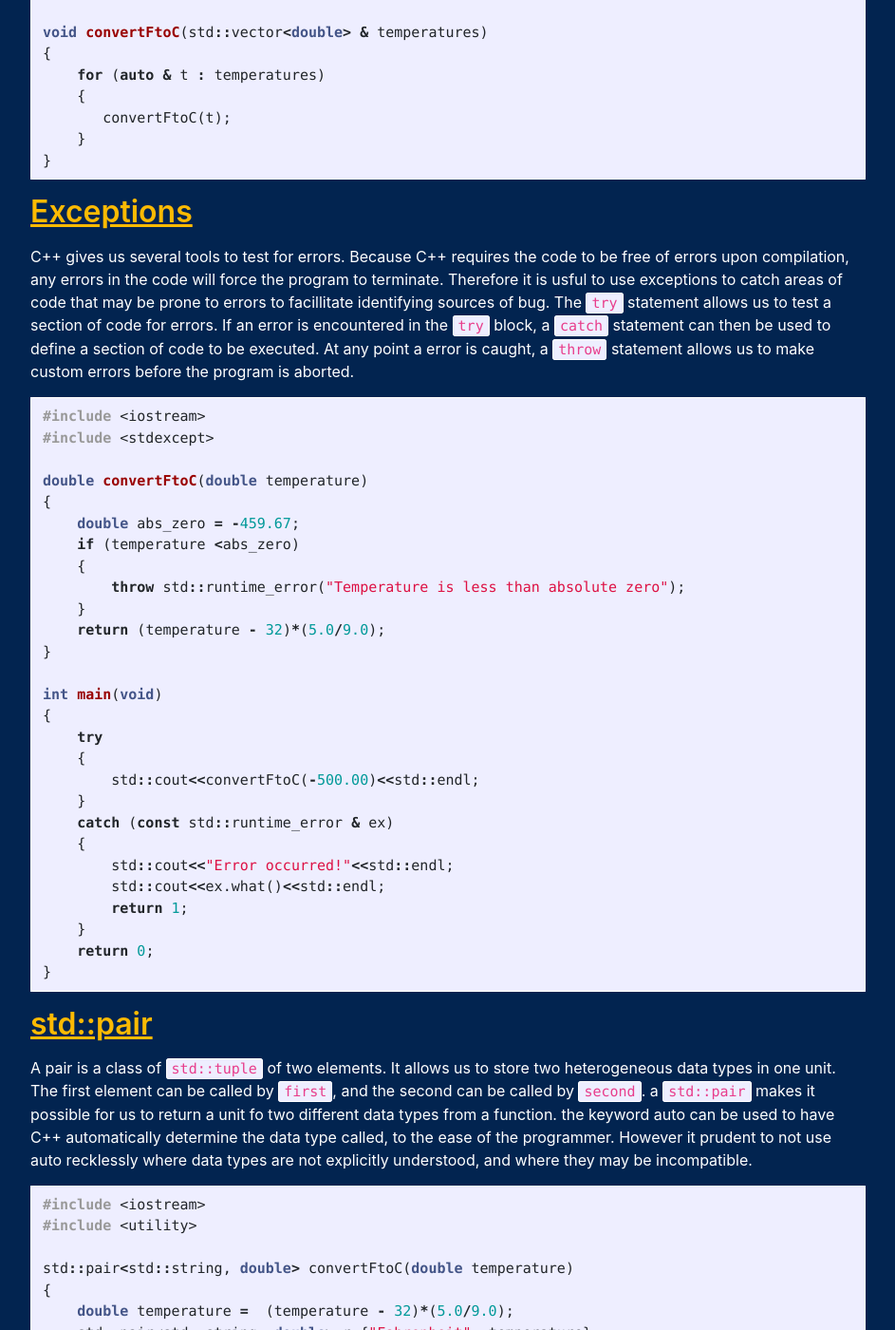
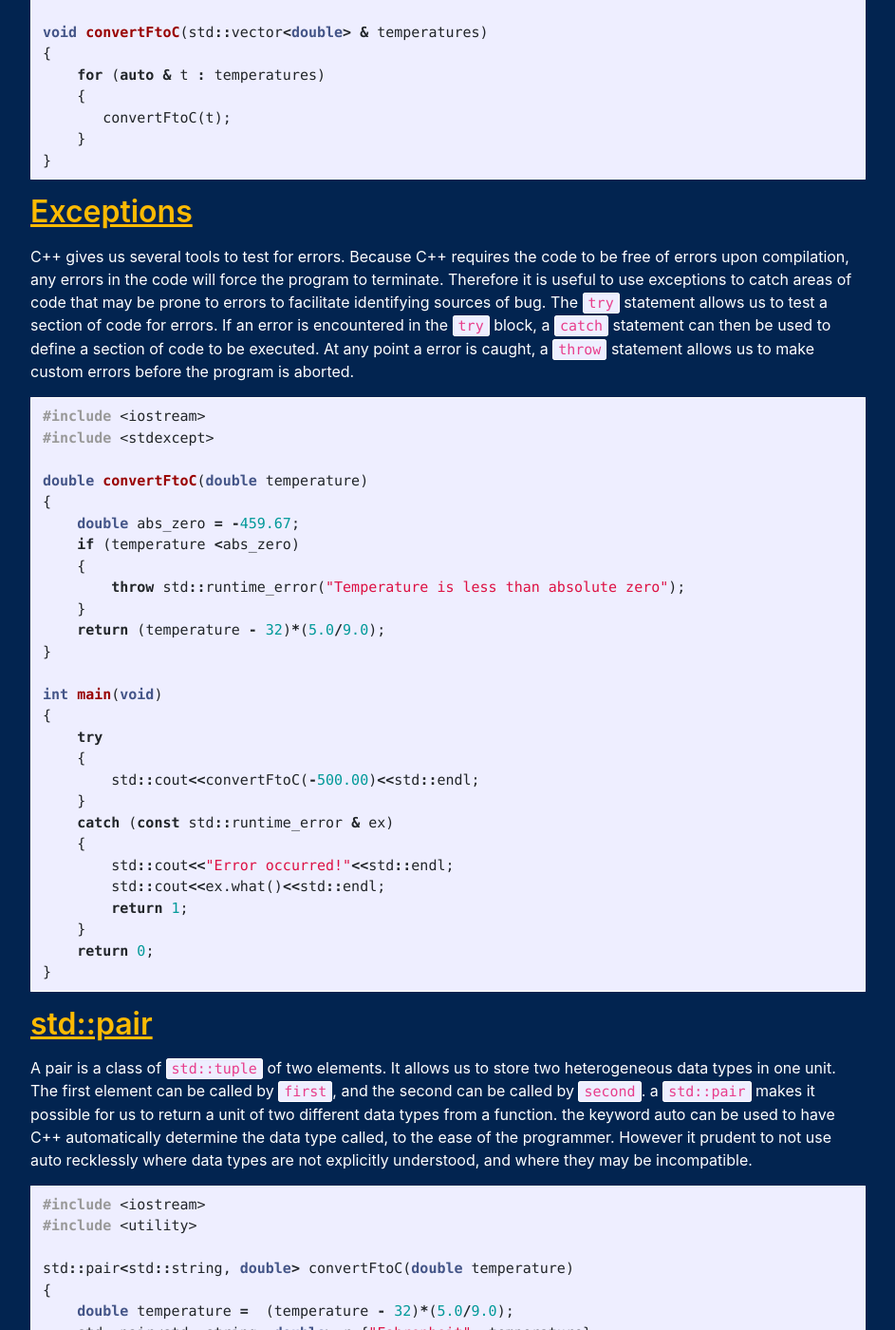
Before and after one commit to msse-2021-bootcamp/team2-blog, a Jekyll site: the page built from _posts/2021-08-18-Day-8-Post.md, in a window 1280 px wide and 1400 px high, scrolled down 1929 px. Shown: the whole window at 95% size, without its empty margins (168-1111 px from the left). Built offline with Jekyll 4.4.1, drawn with Linux system fonts in a browser that asks for light colours; some web fonts are replaced; Markdown is read by kramdown in place of the engine named in the settings; some of the changed text lies outside the part shown.

Commit message:
Apply suggestions from code review

````diff
--- a/_posts/2021-08-18-Day-8-Post.md
+++ b/_posts/2021-08-18-Day-8-Post.md
@@ -67,7 +67,7 @@ void convertFtoC(std::vector<double> & temperatures)
 ```
 ## Exceptions
 
-C++ gives us several tools to test for errors. Because C++ requires the code to be free of errors upon compilation, any errors in the code will force the program to terminate. Therefore it is usful to use exceptions to catch areas of code that may be prone to errors to facillitate identifying sources of bug.  The `try` statement allows us to test a section of code for errors. If an error is encountered in the `try` block, a `catch` statement can then be used to define a section of code to be executed. At any point a error is caught, a `throw` statement allows us to make custom errors before the program is aborted.
+C++ gives us several tools to test for errors. Because C++ requires the code to be free of errors upon compilation, any errors in the code will force the program to terminate. Therefore it is useful to use exceptions to catch areas of code that may be prone to errors to facilitate identifying sources of bug.  The `try` statement allows us to test a section of code for errors. If an error is encountered in the `try` block, a `catch` statement can then be used to define a section of code to be executed. At any point a error is caught, a `throw` statement allows us to make custom errors before the program is aborted.
 ```cpp
 #include <iostream>
 #include <stdexcept>
@@ -99,7 +99,7 @@ int main(void)
 ```
 ## std::pair
 
-A pair is a class of `std::tuple` of two elements. It allows us to store two heterogeneous data types in one unit. The first element can be called by `first`, and the second can be called by `second`. a `std::pair` makes it possible for us to return a unit fo two different data types from a function. the keyword auto can be used to have C++ automatically determine the data type called, to the ease of the programmer. However it prudent to not use auto recklessly where data types are not explicitly understood, and where they may be incompatible.
+A pair is a class of `std::tuple` of two elements. It allows us to store two heterogeneous data types in one unit. The first element can be called by `first`, and the second can be called by `second`. a `std::pair` makes it possible for us to return a unit of two different data types from a function. the keyword auto can be used to have C++ automatically determine the data type called, to the ease of the programmer. However it prudent to not use auto recklessly where data types are not explicitly understood, and where they may be incompatible.
 ```cpp
 #include <iostream>
 #include <utility>
````
Also changed, not shown: other parts of _posts/2021-08-18-Day-8-Post.md (+2 -2 lines).
